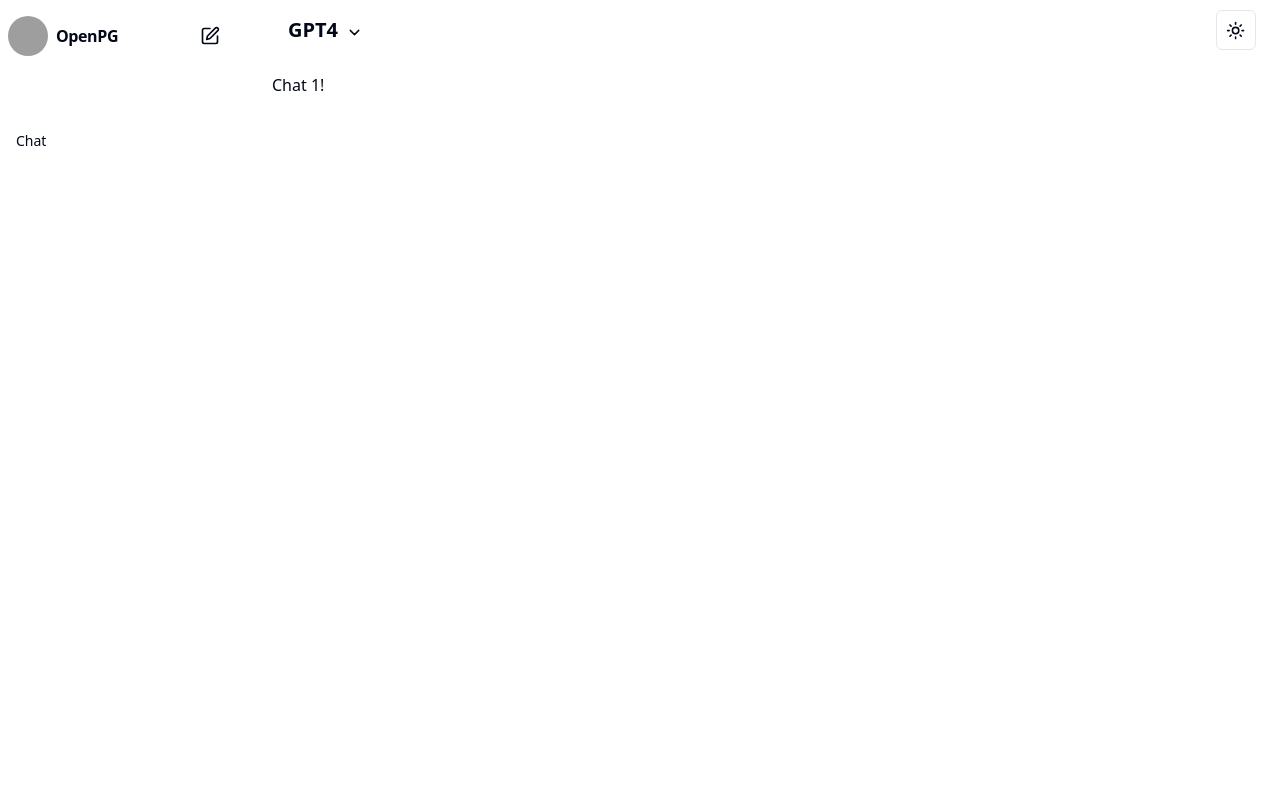
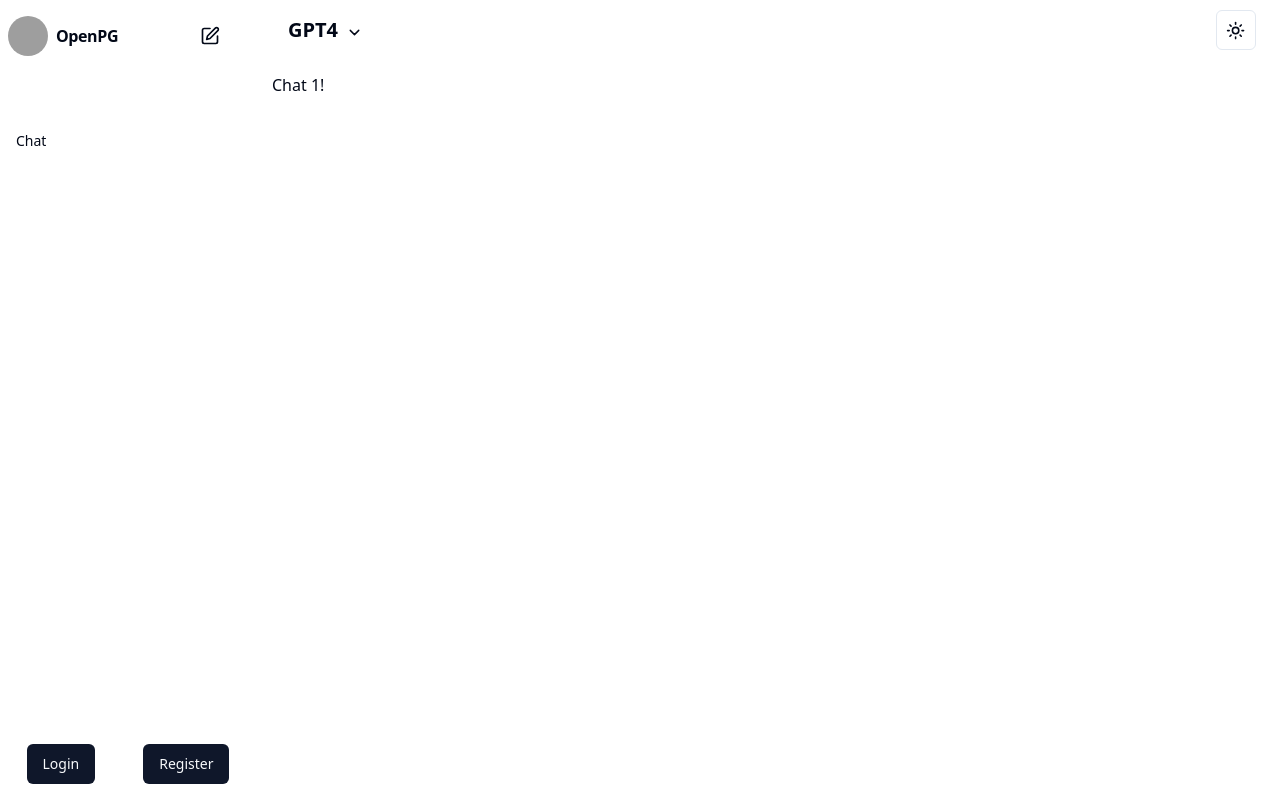
Before and after one commit to Pranav-Bobde/OpenPG, a Next.js app: page /chat/1 in a window 1280 px wide. Built offline with nearby package versions, Linux system fonts and the light colour scheme; no server answers; grey boxes are pictures that could not be loaded.

Commit message:
feat: :sparkles: add auth, ProfileSection
need to add UI for auth later

```diff
--- /dev/null
+++ b/app/api/auth/[kindeAuth]/route.ts
@@ -0,0 +1,3 @@
+import { handleAuth } from "@kinde-oss/kinde-auth-nextjs/server";
+
+export const GET = handleAuth();
--- /dev/null
+++ b/components/profile/ProfileDropDown.tsx
@@ -0,0 +1,44 @@
+"use client";
+
+import {
+  DropdownMenu,
+  DropdownMenuContent,
+  DropdownMenuItem,
+  DropdownMenuTrigger,
+} from "@/components/ui/dropdown-menu";
+import { Avatar } from "@radix-ui/react-avatar";
+import { LogOut, Settings } from "lucide-react";
+
+import { LogoutLink } from "@kinde-oss/kinde-auth-nextjs/components";
+import { Button } from "../ui/button";
+import { KindeUser } from "@kinde-oss/kinde-auth-nextjs/dist/types";
+
+type ProfileDropDownProps = {
+  user: KindeUser;
+};
+
+export default function ProfileDropDown({ user }: ProfileDropDownProps) {
+  return (
+    <DropdownMenu>
+      <DropdownMenuTrigger className="w-full">
+        <Button variant="ghost" className="gap-4 w-full justify-start py-6">
+          <Avatar className="p-2 rounded-full justify-center items-center shadow-inner bg-slate-100 dark:bg-gray-800">
+            {user?.given_name?.[0]}
+            {user?.family_name?.[0]}
+          </Avatar>
+          {user?.given_name} {user?.family_name}
+        </Button>
+      </DropdownMenuTrigger>
+      <DropdownMenuContent>
+        <DropdownMenuItem>
+          <Settings className="mr-2 h-4 w-4" />
+          <span>Settings</span>
+        </DropdownMenuItem>
+        <DropdownMenuItem>
+          <LogOut className="mr-2 h-4 w-4" />
+          <LogoutLink>Log out</LogoutLink>
+        </DropdownMenuItem>
+      </DropdownMenuContent>
+    </DropdownMenu>
+  );
+}
--- /dev/null
+++ b/components/profile/ProfileSection.tsx
@@ -0,0 +1,34 @@
+// "use client";
+
+import { Button } from "../ui/button";
+import ProfileDropDown from "@/components/profile/ProfileDropDown";
+import {
+  LoginLink,
+  RegisterLink,
+} from "@kinde-oss/kinde-auth-nextjs/components";
+import { getKindeServerSession } from "@kinde-oss/kinde-auth-nextjs/server";
+
+type ProfileSectionProps = {};
+
+export default async function ProfileSection({}: ProfileSectionProps) {
+  const { getUser } = getKindeServerSession();
+  const user = await getUser();
+
+  console.log(user);
+  return (
+    <>
+      {user ? (
+        <ProfileDropDown user={user} />
+      ) : (
+        <div className="flex justify-center gap-12">
+          <Button>
+            <LoginLink>Login</LoginLink>
+          </Button>
+          <Button>
+            <RegisterLink>Register</RegisterLink>
+          </Button>
+        </div>
+      )}
+    </>
+  );
+}
--- a/components/sidebar/Sidebar.tsx
+++ b/components/sidebar/Sidebar.tsx
@@ -1,8 +1,10 @@
 import Link from "next/link";
+import { cn } from "@/lib/utils";
+
+import { Separator } from "../ui/separator";
+import { Button, buttonVariants } from "../ui/button";
 import Title from "@/components/sidebar/Title";
-import { Separator } from "../ui/separator";
-import { cn } from "@/lib/utils";
-import { Button, buttonVariants } from "../ui/button";
+import ProfileSection from "../profile/ProfileSection";
 
 type SidebarProps = {
   className?: string;
@@ -11,6 +13,8 @@ type SidebarProps = {
 export default function Sidebar({ className }: SidebarProps) {
   return (
     <div className={cn("h-screen", className)}>
+      <div className="flex flex-col h-full">
+        <div>
           <div className="my-4 ml-2 mr-5">
             <Title />
           </div>
@@ -30,5 +34,11 @@ export default function Sidebar({ className }: SidebarProps) {
             </Button>
           </Link>
         </div>
+
+        <div className="mt-auto mb-4">
+          <ProfileSection />
+        </div>
+      </div>
+    </div>
   );
 }
--- a/package.json
+++ b/package.json
@@ -9,6 +9,7 @@
     "lint": "next lint"
   },
   "dependencies": {
+    "@kinde-oss/kinde-auth-nextjs": "^2.1.15",
     "@radix-ui/react-avatar": "^1.0.4",
     "@radix-ui/react-dropdown-menu": "^2.0.6",
     "@radix-ui/react-navigation-menu": "^1.1.4",
```
Also changed, not shown: 2 other files (tests, documents, lock files or other folders). Lines whose indentation alone changed are shown as unchanged.
